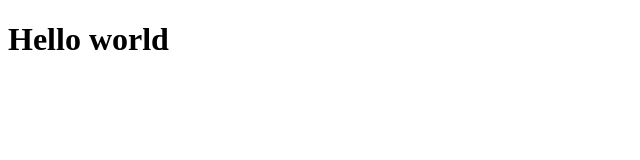
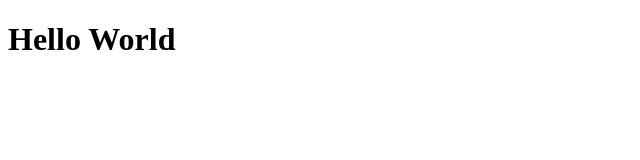
Before and after one commit to Excel-12334/Coursera, a plain HTML site: page site/index.html in a window 1280 px wide. Shown: the full height of the page, 0-640 px from the left. Drawn offline with Linux system fonts and the light colour scheme.

Commit message:
Update index.html

```diff
--- a/site/index.html
+++ b/site/index.html
@@ -6,6 +6,6 @@
 	<title>Coursera</title>
 </head>
 <body>
- <h1>Hello world</h1>
+ <h1>Hello World</h1>
 </body>
 </html>
```
